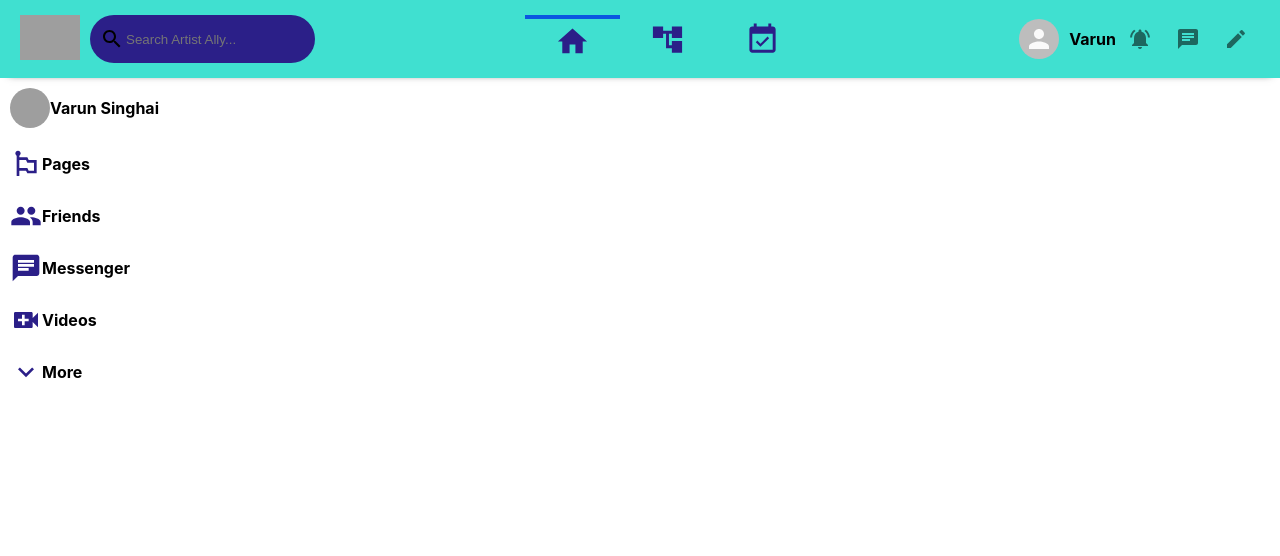
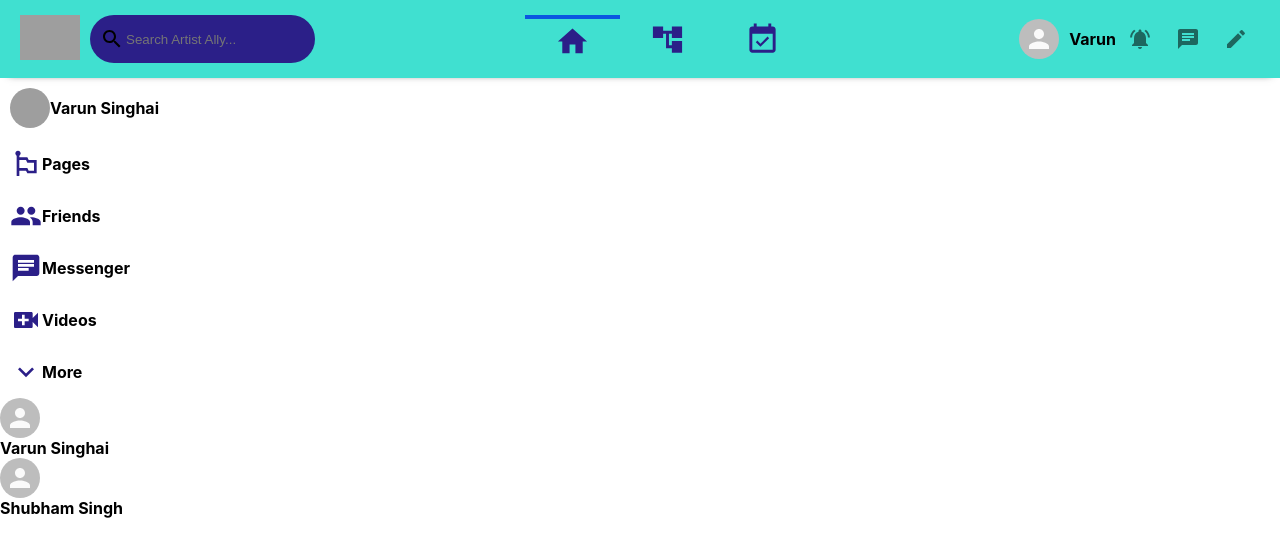
Before and after one commit to VARUNSINGHAI/Artist-Ally, a React (Create React App) app: page / in a window 1280 px wide. Shown: the top 556 px of the page. Built offline with nearby package versions, Linux system fonts and the light colour scheme; grey boxes are pictures that could not be loaded.

Commit message:
Merge branch 'StoryReels1' of https://github.com/VARUNSINGHAI/Artist-Ally into StoryReels1

```diff
--- a/src/App.js
+++ b/src/App.js
@@ -2,6 +2,7 @@ import React from "react";
 import './App.css';
 import Header from "./Header";
 import Sidebar from "./Sidebar";
+import Feed from "./Feed";
 
 function App() {
   return (
@@ -9,6 +10,7 @@ function App() {
       <Header />
       <div className="app__body">
         <Sidebar />
+        <Feed/> {/*everything in the centre of the page is feed*/}
       </div>
     </div>
   );
--- /dev/null
+++ b/src/Feed.js
@@ -0,0 +1,16 @@
+import React from 'react';
+import "./Feed.css";
+import StoryReel from "./StoryReel";
+
+function Feed() {
+    return (
+        <div className='feed'>
+            <StoryReel/>
+            {/*story mode*/}
+            {/*Message Sender*/}
+
+        </div>
+    );
+}
+
+export default Feed;
--- /dev/null
+++ b/src/Story.js
@@ -0,0 +1,16 @@
+import { Avatar } from '@material-ui/core';
+import React from 'react';
+import "./Story.css";
+{/*so basically the story reel have three things the image the profile pic and the name */}
+{/*Image-image,Profile Pic-profileSrc and Name as title*/}
+function Story({image,profileSrc,title}) {
+    return (
+        <div className="story">
+            <Avatar src={profileSrc}/>
+            <h4>{title}</h4>
+
+        </div>
+    );
+}
+
+export default Story;
--- /dev/null
+++ b/src/StoryReel.js
@@ -0,0 +1,25 @@
+import React from 'react';
+import Story from './Story';
+import "./StoryReel.css";
+
+function StoryReel() {
+    return (
+        <div className="storyReel">
+            <Story
+              image=""
+              profileSrc=""
+              title="Varun Singhai"
+
+            />
+            <Story
+              image=""
+              profileSrc=""
+              title="Shubham Singh"
+
+            />
+
+        </div>
+    );
+}
+
+export default StoryReel;
```
Also changed, not shown: src/Feed.css (added), src/Story.css (added), src/StoryReel.css (added).
